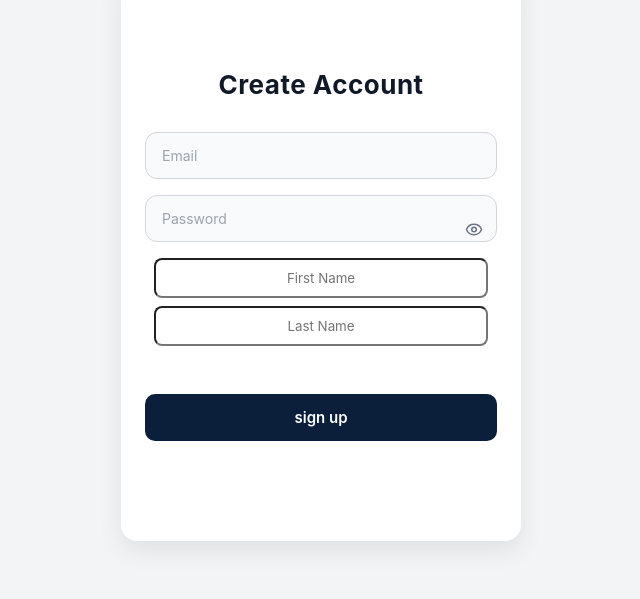
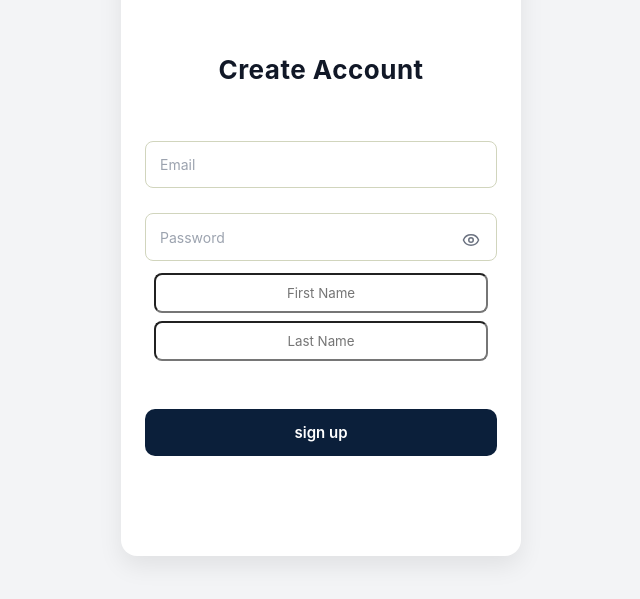
Before and after one commit to Talesoftoba/Loan-App, a React (Vite) app: page /signup in a window 1280 px wide. Shown: the part 145-744 px from the top of the page, without its empty margins (319-959 px from the left). Built offline with nearby package versions, Linux system fonts and the light colour scheme; no server answers.

Commit message:
eyeicon fix

```diff
--- a/src/Components/PasswordInput/PasswordInput.jsx
+++ b/src/Components/PasswordInput/PasswordInput.jsx
@@ -7,7 +7,7 @@ function PasswordInput({
     onChange,
      name,
      placeholder,
-     className,
+     className="",
     required ,
 
 }) {
@@ -27,8 +27,9 @@ function PasswordInput({
 
             <button
             type="button"
-            onClick={() => setShowPassword(!showPassword)}
+            onClick={() => setShowPassword(prev => !prev)}
             className={styles.eyeBtn}
+            aria-label="Toggle password visibility"
               >
             {showPassword ? <EyeOff size={18}/> : <Eye size={18}/>}</button>
         </div>
--- a/src/Components/PasswordInput/PasswordInput.module.css
+++ b/src/Components/PasswordInput/PasswordInput.module.css
@@ -6,12 +6,15 @@
 .input{
     width: 100%;
     padding-right: 48px;
+    height: 48px;
+    font-size: 16px;
+    box-sizing: border-box;
 }
 
 .eyeBtn {
   position: absolute;
   right: 14px;
-  top: 55%;
+  top: 70%;
   transform: translateY(-50%);
   background: transparent;
   border: none;
@@ -19,6 +22,7 @@
   color: #6b7280;
   display: flex;
   align-items: center;
-  height: 100%;
+  height: 24px;
+  width: 24px;
   justify-content: center;
 }
--- a/src/Pages/SignUp.jsx
+++ b/src/Pages/SignUp.jsx
@@ -84,6 +84,7 @@ function SignUp() {
         value={formData.password}
         onChange={handleChange}
       />
+
      <div className={styles.nameRow}>
       <input
       type="text"
--- a/src/Pages/SignUp.module.css
+++ b/src/Pages/SignUp.module.css
@@ -38,15 +38,18 @@
 }
 
 .input{
-    width: 100%;
-    padding: 14px 16px;
-    margin-bottom: 16px;
+     width: 100%;
+    padding: 14px;
     font-size: 14px;
-    border: 1px solid #d1d5db;
-    border-radius: 12px;
+    border-radius: 8px;
+    border: 1px solid #d1d5bd;
+    margin-bottom: 1px;
     outline: none;
-    background-color: #f9fafb;
 }
+.input:first-of-type{
+    margin-top: 24px;
+}
+
 .input:focus{
     border-color: #0b1f3a;
     background-color: #ffffff;
@@ -55,11 +58,17 @@
     color: #9ca3af;
     font-weight: 400;
 }
+.signupEye{
+    top: 50%;
+    margin: 500px;
+}
+
 .nameRow{
     display: flex;
     gap: 0.5rem;
     align-items: center;
     flex-direction: column;
+    margin-top: 11px;
 }
 .nameRow ::placeholder{
         text-align: center;
```
